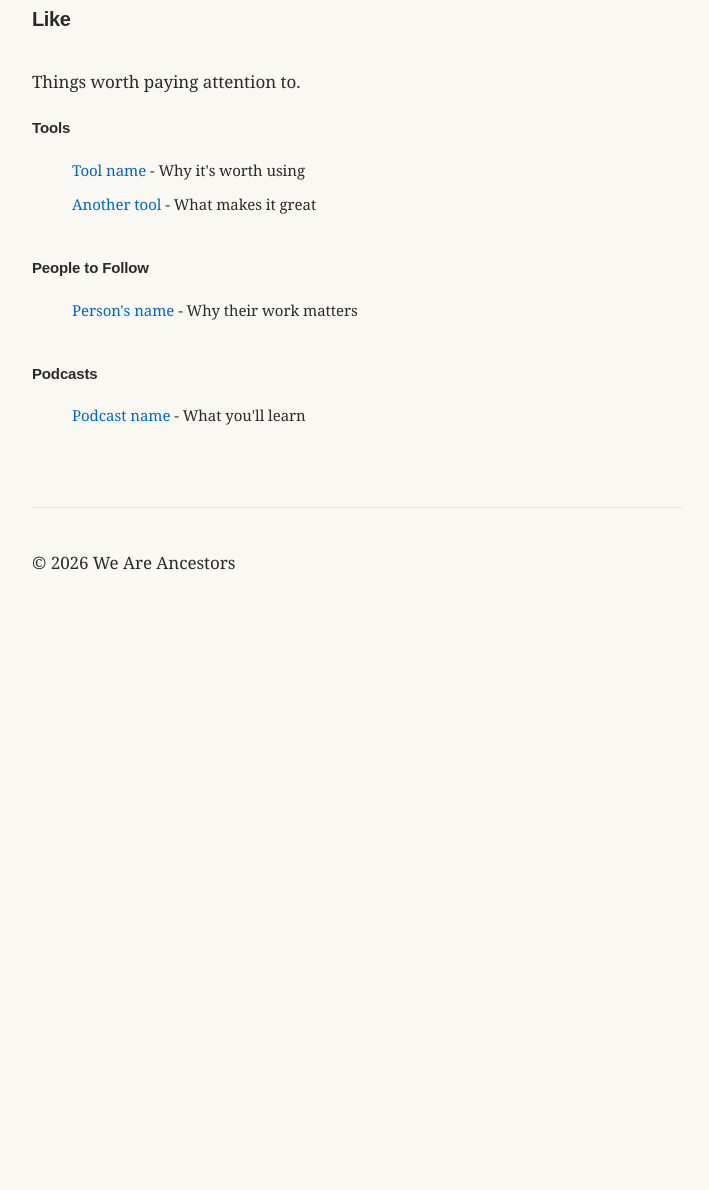
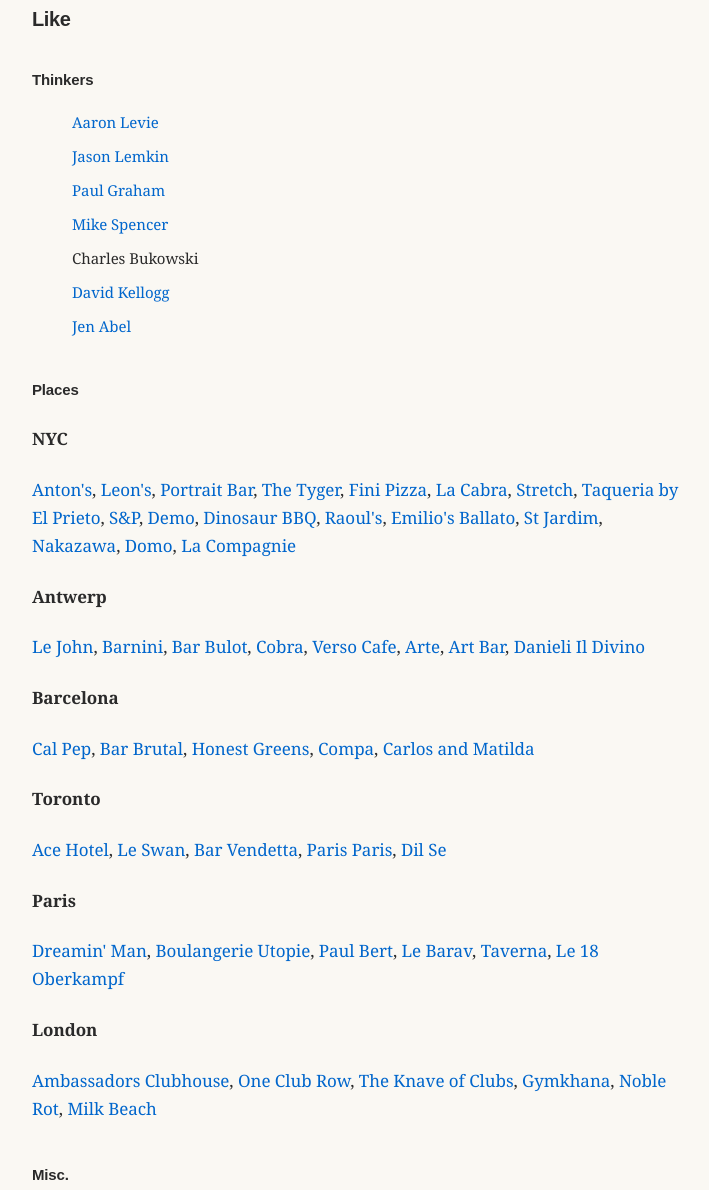
Before and after one commit to sahmehta3/weareancestors, a plain HTML site: page like.html in a window 1280 px wide. Shown: the part 206-1396 px from the top of the page, without its empty margins (283-992 px from the left). Before the commit the page ends 843 px from the top, so only its background shows below. Drawn offline with Linux system fonts and the light colour scheme; a web font is replaced by a local one.

Commit message:
Update like.html

```diff
--- a/like.html
+++ b/like.html
@@ -23,31 +23,112 @@
     <section class="likes">
         <h2>Like</h2>
 
-        <p>Things worth paying attention to.</p>
-
         <div class="like-section">
-            <h3>Tools</h3>
+            <h3>Thinkers</h3>
             <ul>
-                <li><a href="https://example.com" target="_blank">Tool name</a> - Why it's worth using</li>
-                <li><a href="https://example.com" target="_blank">Another tool</a> - What makes it great</li>
+                <li><a href="https://twitter.com/levie" target="_blank">Aaron Levie</a></li>
+                <li><a href="https://twitter.com/jasonlk" target="_blank">Jason Lemkin</a></li>
+                <li><a href="http://www.paulgraham.com/articles.html" target="_blank">Paul Graham</a></li>
+                <li><a href="https://twitter.com/laserlikemike" target="_blank">Mike Spencer</a></li>
+                <li>Charles Bukowski</li>
+                <li><a href="https://kellblog.com" target="_blank">David Kellogg</a></li>
+                <li><a href="https://twitter.com/jenAbel" target="_blank">Jen Abel</a></li>
             </ul>
         </div>
 
         <div class="like-section">
-            <h3>People to Follow</h3>
-            <ul>
-                <li><a href="https://example.com" target="_blank">Person's name</a> - Why their work matters</li>
-            </ul>
+            <h3>Places</h3>
+
+            <div class="city-group">
+                <h4>NYC</h4>
+                <p>
+                    <a href="https://maps.google.com/?q=Anton's+NYC" target="_blank">Anton's</a>,
+                    <a href="https://maps.google.com/?q=Leon's+NYC" target="_blank">Leon's</a>,
+                    <a href="https://maps.google.com/?q=Portrait+Bar+NYC" target="_blank">Portrait Bar</a>,
+                    <a href="https://maps.google.com/?q=The+Tyger+NYC" target="_blank">The Tyger</a>,
+                    <a href="https://maps.google.com/?q=Fini+Pizza+NYC" target="_blank">Fini Pizza</a>,
+                    <a href="https://maps.google.com/?q=La+Cabra+NYC" target="_blank">La Cabra</a>,
+                    <a href="https://maps.google.com/?q=Stretch+NYC" target="_blank">Stretch</a>,
+                    <a href="https://maps.google.com/?q=Taqueria+by+El+Prieto+NYC" target="_blank">Taqueria by El Prieto</a>,
+                    <a href="https://maps.google.com/?q=S%26P+NYC" target="_blank">S&P</a>,
+                    <a href="https://maps.google.com/?q=Demo+NYC" target="_blank">Demo</a>,
+                    <a href="https://maps.google.com/?q=Dinosaur+BBQ+NYC" target="_blank">Dinosaur BBQ</a>,
+                    <a href="https://maps.google.com/?q=Raoul's+NYC" target="_blank">Raoul's</a>,
+                    <a href="https://maps.google.com/?q=Emilio's+Ballato+NYC" target="_blank">Emilio's Ballato</a>,
+                    <a href="https://maps.google.com/?q=St+Jardim+NYC" target="_blank">St Jardim</a>,
+                    <a href="https://maps.google.com/?q=Nakazawa+NYC" target="_blank">Nakazawa</a>,
+                    <a href="https://maps.google.com/?q=Domo+NYC" target="_blank">Domo</a>,
+                    <a href="https://maps.google.com/?q=La+Compagnie+NYC" target="_blank">La Compagnie</a>
+                </p>
+            </div>
+
+            <div class="city-group">
+                <h4>Antwerp</h4>
+                <p>
+                    <a href="https://maps.google.com/?q=Le+John+Antwerp" target="_blank">Le John</a>,
+                    <a href="https://maps.google.com/?q=Barnini+Antwerp" target="_blank">Barnini</a>,
+                    <a href="https://maps.google.com/?q=Bar+Bulot+Antwerp" target="_blank">Bar Bulot</a>,
+                    <a href="https://maps.google.com/?q=Cobra+Antwerp" target="_blank">Cobra</a>,
+                    <a href="https://maps.google.com/?q=Verso+Cafe+Antwerp" target="_blank">Verso Cafe</a>,
+                    <a href="https://maps.google.com/?q=Arte+Antwerp" target="_blank">Arte</a>,
+                    <a href="https://maps.google.com/?q=Art+Bar+Antwerp" target="_blank">Art Bar</a>,
+                    <a href="https://maps.google.com/?q=Danieli+Il+Divino+Antwerp" target="_blank">Danieli Il Divino</a>
+                </p>
+            </div>
+
+            <div class="city-group">
+                <h4>Barcelona</h4>
+                <p>
+                    <a href="https://maps.google.com/?q=Cal+Pep+Barcelona" target="_blank">Cal Pep</a>,
+                    <a href="https://maps.google.com/?q=Bar+Brutal+Barcelona" target="_blank">Bar Brutal</a>,
+                    <a href="https://maps.google.com/?q=Honest+Greens+Barcelona" target="_blank">Honest Greens</a>,
+                    <a href="https://maps.google.com/?q=Compa+Barcelona" target="_blank">Compa</a>,
+                    <a href="https://maps.google.com/?q=Carlos+and+Matilda+Barcelona" target="_blank">Carlos and Matilda</a>
+                </p>
+            </div>
+
+            <div class="city-group">
+                <h4>Toronto</h4>
+                <p>
+                    <a href="https://maps.google.com/?q=Ace+Hotel+Toronto" target="_blank">Ace Hotel</a>,
+                    <a href="https://maps.google.com/?q=Le+Swan+Toronto" target="_blank">Le Swan</a>,
+                    <a href="https://maps.google.com/?q=Bar+Vendetta+Toronto" target="_blank">Bar Vendetta</a>,
+                    <a href="https://maps.google.com/?q=Paris+Paris+Toronto" target="_blank">Paris Paris</a>,
+                    <a href="https://maps.google.com/?q=Dil+Se+Toronto" target="_blank">Dil Se</a>
+                </p>
+            </div>
+
+            <div class="city-group">
+                <h4>Paris</h4>
+                <p>
+                    <a href="https://maps.google.com/?q=Dreamin'+Man+Paris" target="_blank">Dreamin' Man</a>,
+                    <a href="https://maps.google.com/?q=Boulangerie+Utopie+Paris" target="_blank">Boulangerie Utopie</a>,
+                    <a href="https://maps.google.com/?q=Paul+Bert+Paris" target="_blank">Paul Bert</a>,
+                    <a href="https://maps.google.com/?q=Le+Barav+Paris" target="_blank">Le Barav</a>,
+                    <a href="https://maps.google.com/?q=Taverna+Paris" target="_blank">Taverna</a>,
+                    <a href="https://maps.google.com/?q=Le+18+Oberkampf+Paris" target="_blank">Le 18 Oberkampf</a>
+                </p>
+            </div>
+
+            <div class="city-group">
+                <h4>London</h4>
+                <p>
+                    <a href="https://maps.google.com/?q=Ambassadors+Clubhouse+London" target="_blank">Ambassadors Clubhouse</a>,
+                    <a href="https://maps.google.com/?q=One+Club+Row+London" target="_blank">One Club Row</a>,
+                    <a href="https://maps.google.com/?q=The+Knave+of+Clubs+London" target="_blank">The Knave of Clubs</a>,
+                    <a href="https://maps.google.com/?q=Gymkhana+London" target="_blank">Gymkhana</a>,
+                    <a href="https://maps.google.com/?q=Noble+Rot+London" target="_blank">Noble Rot</a>,
+                    <a href="https://maps.google.com/?q=Milk+Beach+London" target="_blank">Milk Beach</a>
+                </p>
+            </div>
         </div>
 
         <div class="like-section">
-            <h3>Podcasts</h3>
+            <h3>Misc.</h3>
             <ul>
-                <li><a href="https://example.com" target="_blank">Podcast name</a> - What you'll learn</li>
+                <!-- Add misc items here -->
             </ul>
         </div>
-
-        <!-- Add more sections as needed -->
     </section>
 </main>
 
```
